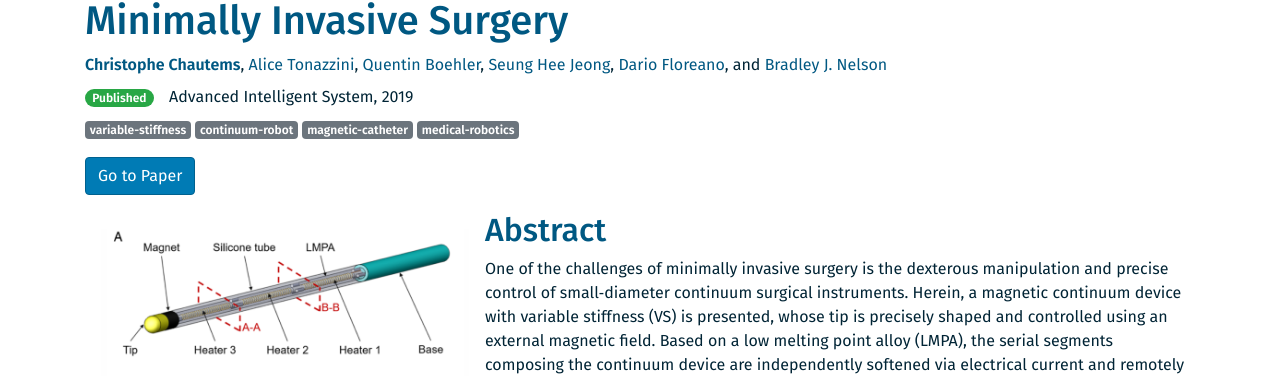
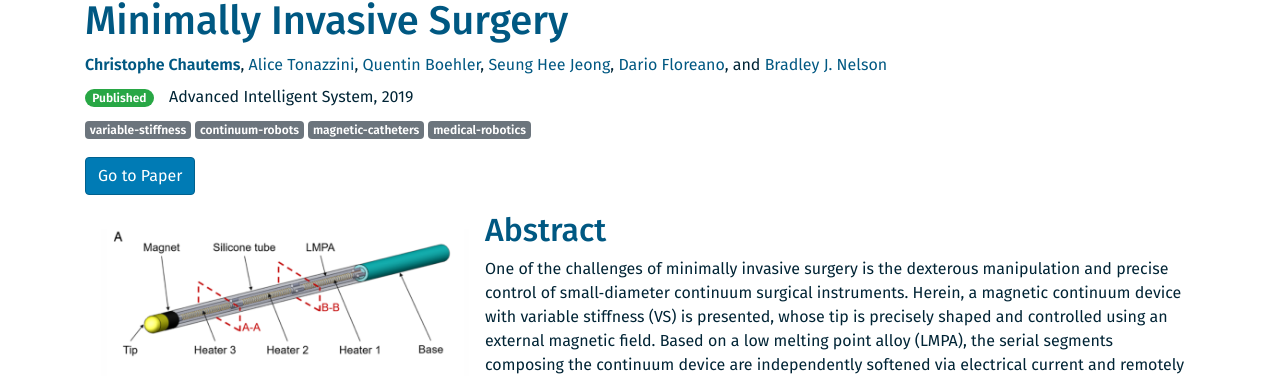
Before and after one commit to ethz-msrl/MSRL_Publications, a Jekyll site: the page built from _posts/2019-09-11-vs_lmpa_catheter.markdown, in a window 1280 px wide. Shown: the part 141-517 px from the top of the page. Built offline with Jekyll 4.4.1, drawn with Linux system fonts in a browser that asks for light colours.

Commit message:
Fix tags to match existing ones

```diff
--- a/_posts/2019-09-11-vs_lmpa_catheter.markdown
+++ b/_posts/2019-09-11-vs_lmpa_catheter.markdown
@@ -18,7 +18,7 @@ status: published
 doi: https://doi.org/10.1002/aisy.201900086
 
 
-tags: [ variable-stiffness, continuum-robot, magnetic-catheter, medical-robotics]
+tags: [ variable-stiffness, continuum-robots, magnetic-catheters, medical-robotics]
 categories: publication
 ---
 
```
